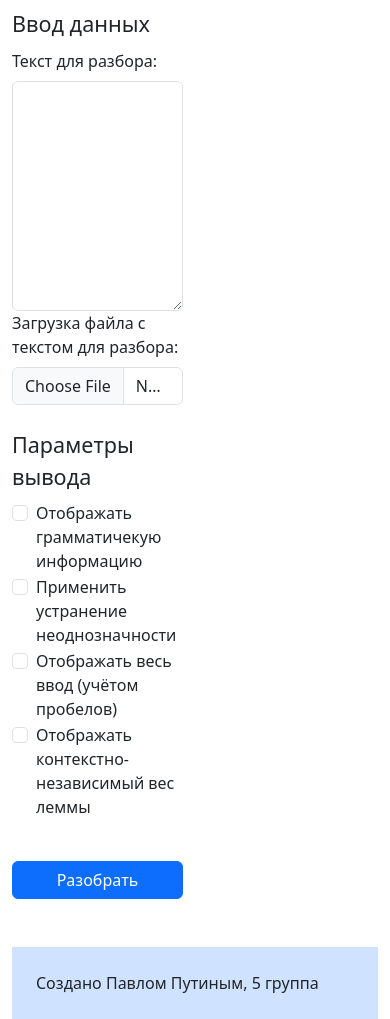
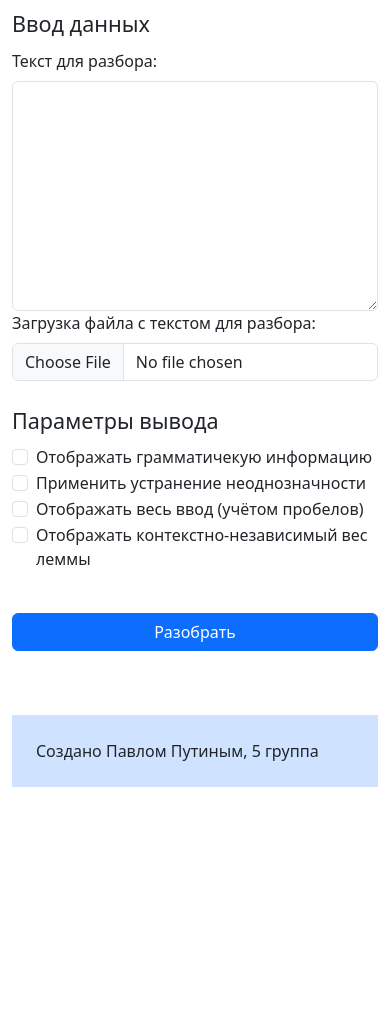
Before and after one commit to PavelPutin/webmystem3, a Flask app: template templates/index.html in a window 390 px wide. Shown: the part 81-1100 px from the top of the page. After the commit the page ends 868 px from the top, so only its background shows below. Run offline with Flask 3, Linux system fonts and the light colour scheme; the template is opened without the code that fills it, so the values that code supplies are empty.

Commit message:
Добавлена адаптивность колонок. Убрано свойство position: sticky у формы

```diff
--- a/templates/index.html
+++ b/templates/index.html
@@ -5,20 +5,14 @@
     <title>Web mystem3</title>
     <meta name="viewport" content="width=device-width, initial-scale=1">
     <link href="https://cdn.jsdelivr.net/npm/bootstrap@5.3.0-alpha3/dist/css/bootstrap.min.css" rel="stylesheet" integrity="sha384-KK94CHFLLe+nY2dmCWGMq91rCGa5gtU4mk92HdvYe+M/SXH301p5ILy+dN9+nJOZ" crossorigin="anonymous">
-    <style>
-        .sticky-form {
-            position: sticky;
-            top: 10px;
-        }
-    </style>
 </head>
 <body class="container">
     <header>
         <h1 class="text-center bg-primary-subtle p-4">WebMystem3</h1>
     </header>
     <main class="row">
-        <div class="col">
-            <form class="sticky-form mb-5" method="post" enctype=multipart/form-data>
+        <div class="col-md">
+            <form class="mb-5" method="post" enctype=multipart/form-data>
                 <fieldset class="mb-4">
                     <legend>Ввод данных</legend>
                     <div>
@@ -124,7 +118,7 @@
         {%- endmacro %}
 
 
-        <div class="col">
+        <div class="col-md">
             <ul class="list-unstyled accordion" id="accordionWords">
                 {% for num, word in analyzed_text.items() %}
                     {{ word_analyze(word, num) }}
```
